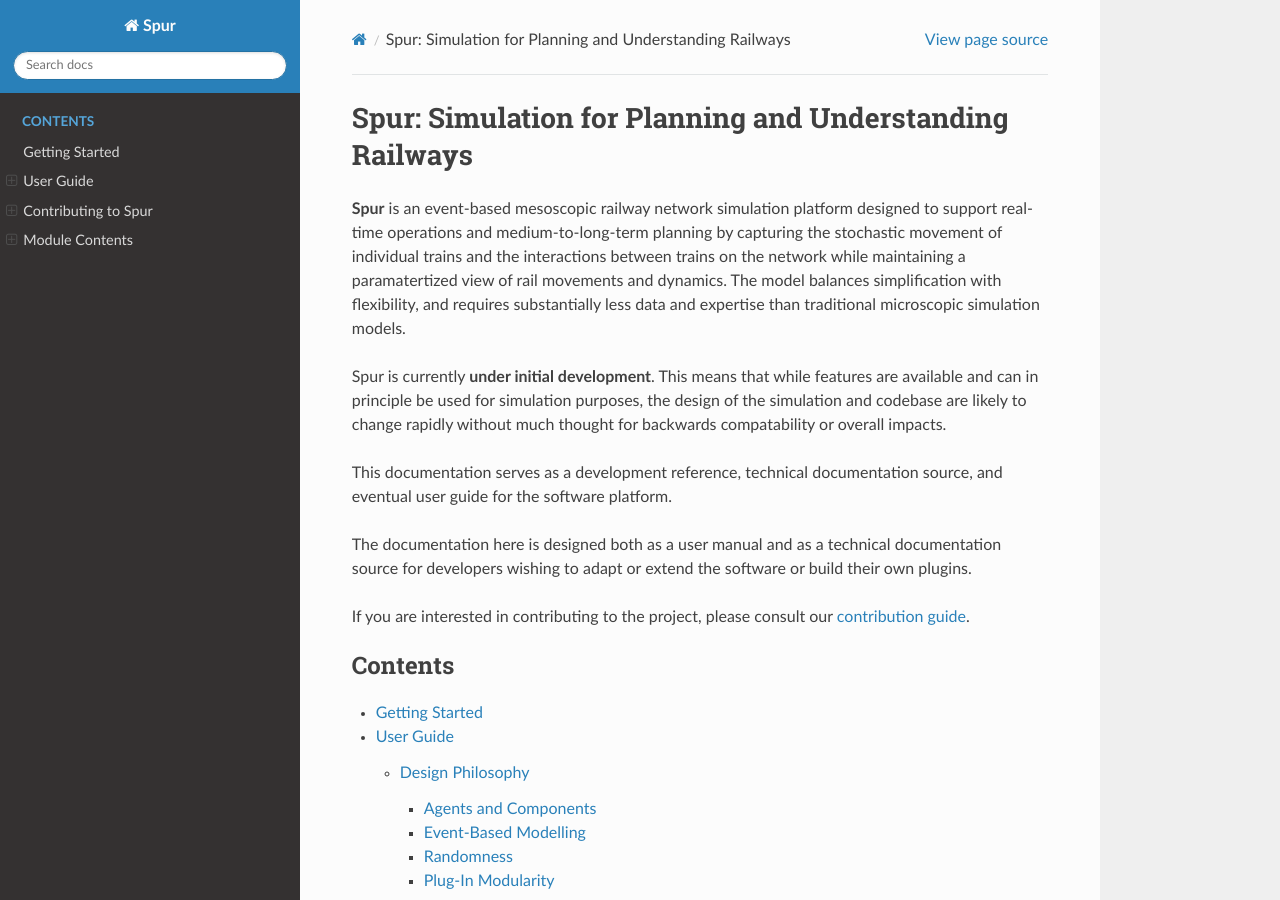
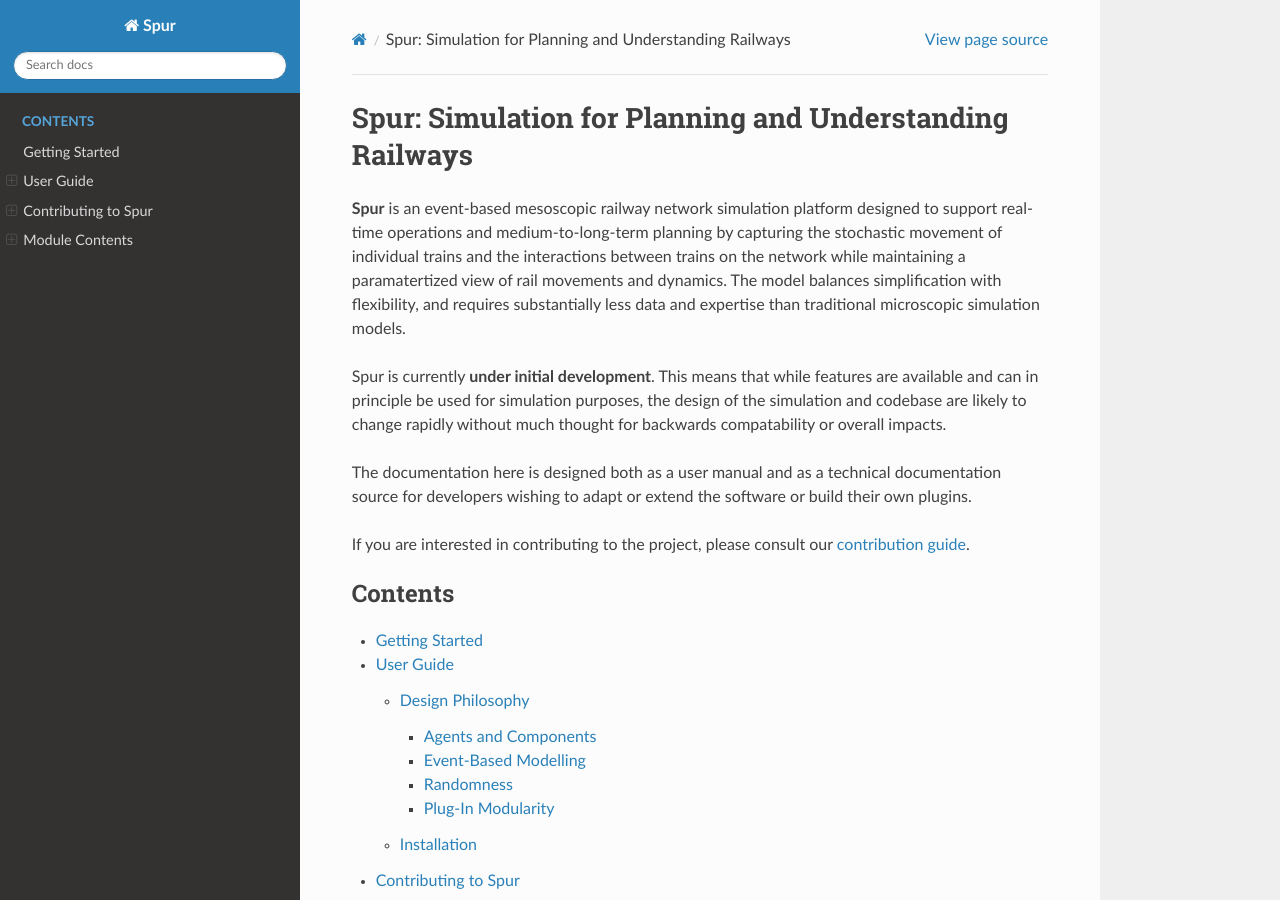
Before and after one commit to spur-sim/spur, a Sphinx documentation site: the page built from docs/source/index.rst, in a window 1280 px wide and 900 px high. Built offline with Sphinx 7.4.7 and the Read the Docs theme 2.0.0, drawn with Linux system fonts in a browser that asks for light colours.

Commit message:
Removed duplicate paragraph.

```diff
--- a/docs/source/index.rst
+++ b/docs/source/index.rst
@@ -18,9 +18,6 @@ are available and can in principle be used for simulation purposes, the design o
 simulation and codebase are likely to change rapidly without much thought for backwards
 compatability or overall impacts.
 
-This documentation serves as a development reference, technical documentation source, and
-eventual user guide for the software platform.
-
 The documentation here is designed both as a user manual and as a technical
 documentation source for developers wishing to adapt or extend the software or
 build their own plugins.
```
